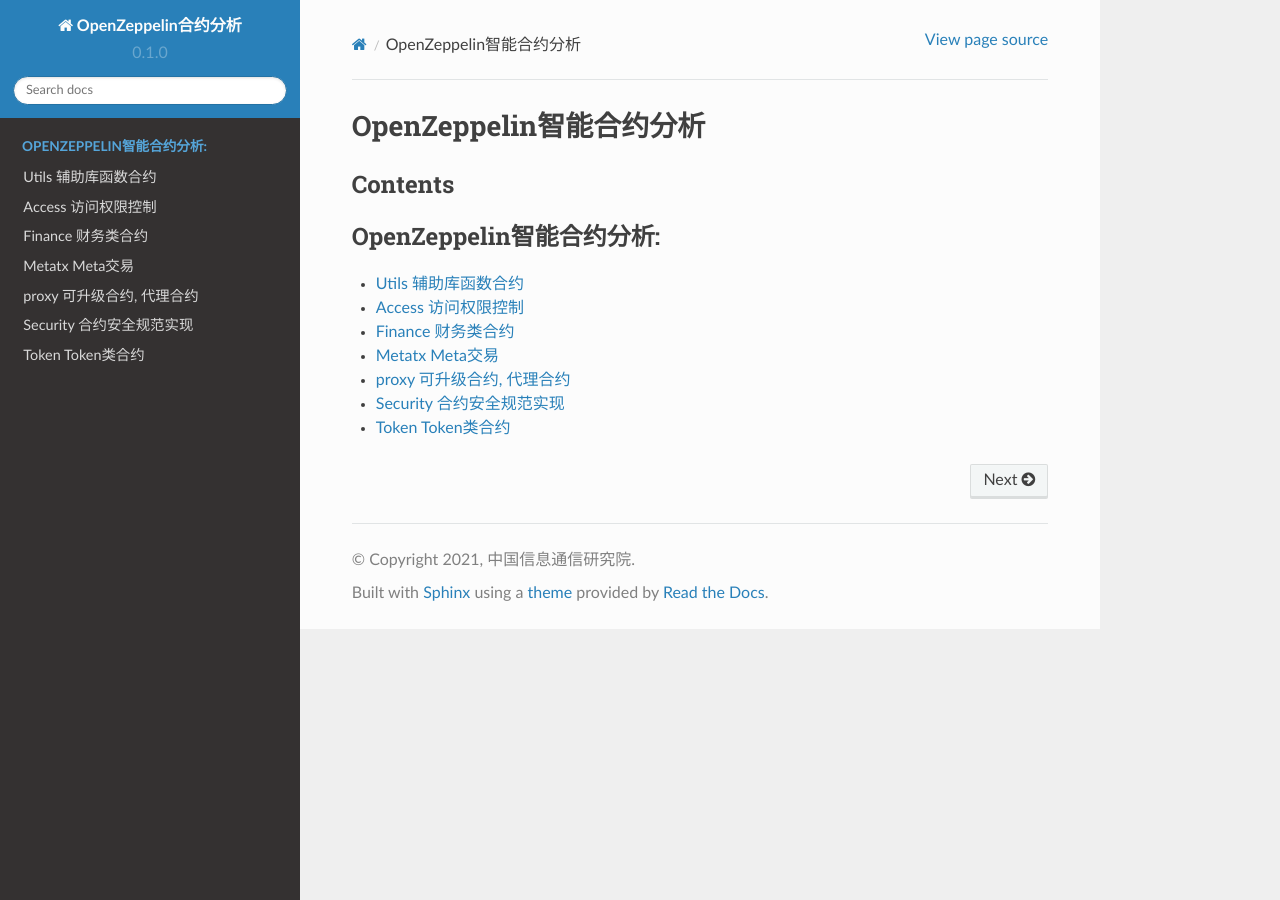
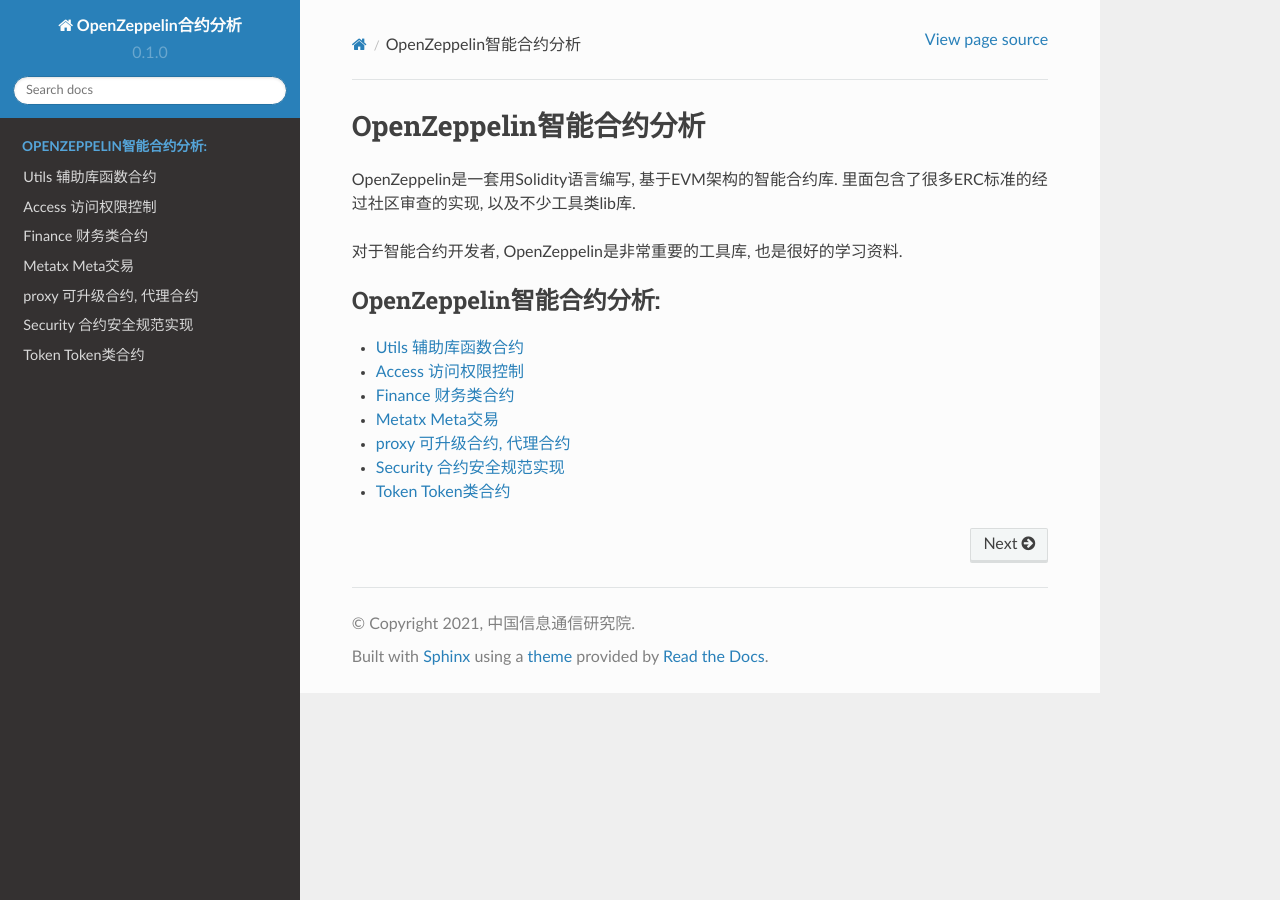
Before and after one commit to lkiversonlk/Contracts, a Sphinx documentation site: the page built from docs/source/index.rst, in a window 1280 px wide. Built offline with Sphinx 7.4.7 and the Read the Docs theme 2.0.0, drawn with Linux system fonts in a browser that asks for light colours; pages that are not in the unit, such as notebooks, are missing from menus.

Commit message:
Update index.rst

```diff
--- a/docs/source/index.rst
+++ b/docs/source/index.rst
@@ -1,8 +1,9 @@
 OpenZeppelin智能合约分析
 ===================================
 
-Contents
---------
+OpenZeppelin是一套用Solidity语言编写, 基于EVM架构的智能合约库. 里面包含了很多ERC标准的经过社区审查的实现, 以及不少工具类lib库.
+
+对于智能合约开发者, OpenZeppelin是非常重要的工具库, 也是很好的学习资料.
 
 .. toctree::
    :maxdepth: 1
```
